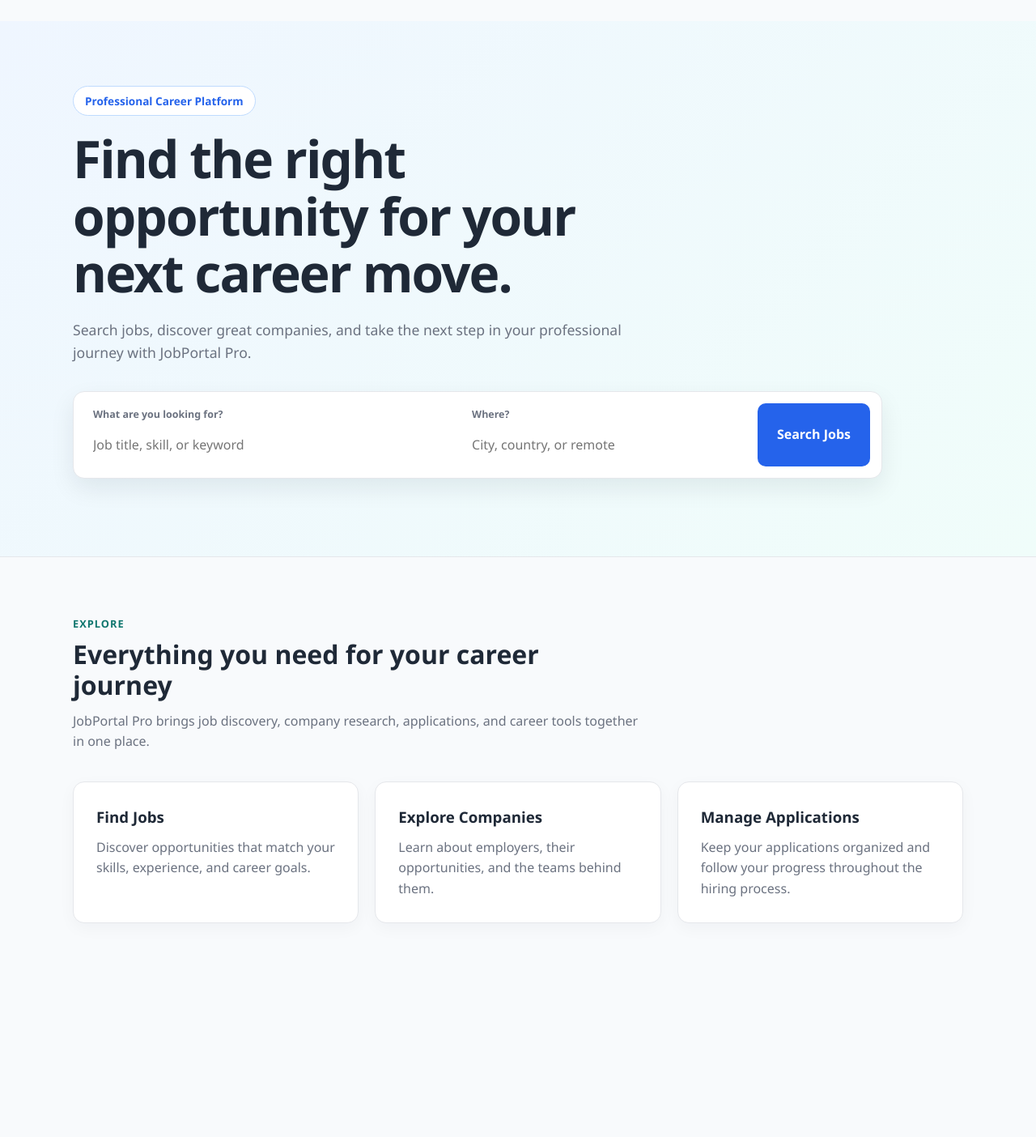
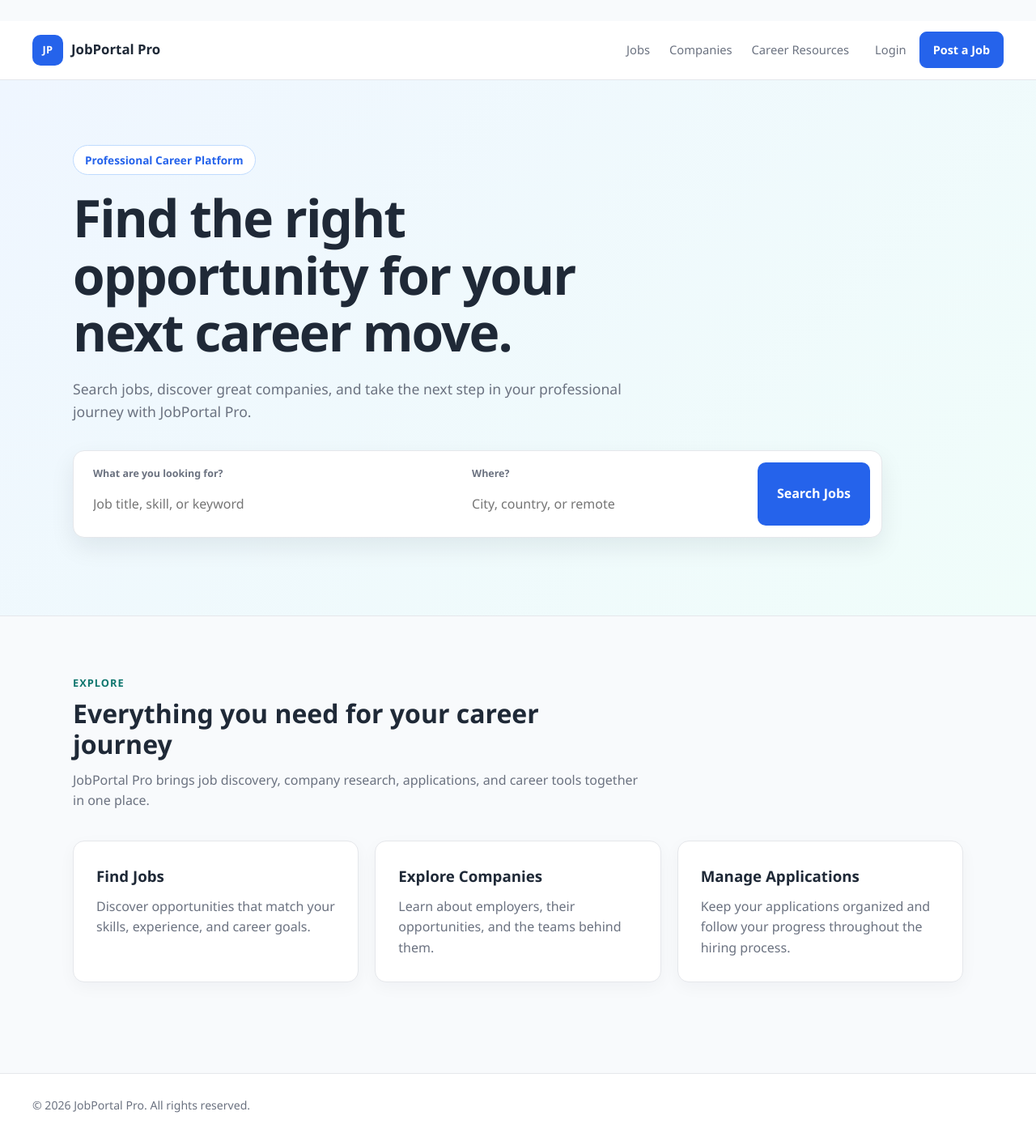
Before and after one commit to butthiabdulrehman36-a11y/JobPortalPro, a Django app: page / in a window 1280 px wide. Shown: the whole page at 81% size. Before the commit the page ends 1140 px from the top, so only its background shows below. Run offline with Django 5.2, Linux system fonts and the light colour scheme.

Commit message:
Add professional header and footer

```diff
--- a/static/css/style.css
+++ b/static/css/style.css
@@ -214,3 +214,159 @@ img {
         padding: 52px 0;
     }
 }
+
+/* Header */
+.site-header {
+    position: sticky;
+    top: 0;
+    z-index: 100;
+    border-bottom: 1px solid var(--color-border);
+    background: rgba(255, 255, 255, 0.96);
+    backdrop-filter: blur(10px);
+}
+
+.header-container {
+    width: min(1200px, calc(100% - 48px));
+    min-height: 72px;
+    margin: 0 auto;
+    display: flex;
+    align-items: center;
+    gap: 32px;
+}
+
+.brand {
+    display: inline-flex;
+    align-items: center;
+    gap: 10px;
+    color: var(--color-text);
+    font-weight: 700;
+    white-space: nowrap;
+}
+
+.brand:hover {
+    color: var(--color-text);
+}
+
+.brand-mark {
+    display: inline-grid;
+    width: 38px;
+    height: 38px;
+    place-items: center;
+    border-radius: 10px;
+    color: #ffffff;
+    background: var(--color-primary);
+    font-size: 0.8rem;
+    font-weight: 800;
+    letter-spacing: 0.03em;
+}
+
+.brand-name {
+    font-size: 1.05rem;
+}
+
+.main-nav {
+    display: flex;
+    align-items: center;
+    gap: 24px;
+    margin-left: auto;
+}
+
+.main-nav a,
+.login-link {
+    color: var(--color-muted);
+    font-size: 0.92rem;
+    font-weight: 500;
+}
+
+.main-nav a:hover,
+.login-link:hover {
+    color: var(--color-primary);
+}
+
+.header-actions {
+    display: flex;
+    align-items: center;
+    gap: 16px;
+}
+
+.post-job-button {
+    padding: 10px 16px;
+    border: 1px solid var(--color-primary);
+    border-radius: 9px;
+    color: #ffffff;
+    background: var(--color-primary);
+    font-size: 0.9rem;
+    font-weight: 600;
+}
+
+.post-job-button:hover {
+    color: #ffffff;
+    background: var(--color-primary-dark);
+}
+
+/* Footer */
+.site-footer {
+    margin-top: 40px;
+    border-top: 1px solid var(--color-border);
+    background: #ffffff;
+}
+
+.footer-container {
+    width: min(1200px, calc(100% - 48px));
+    margin: 0 auto;
+    padding: 28px 0;
+}
+
+.footer-container p {
+    margin: 0;
+    color: var(--color-muted);
+    font-size: 0.88rem;
+}
+
+/* Header responsive */
+@media (max-width: 900px) {
+    .header-container {
+        gap: 18px;
+    }
+
+    .main-nav {
+        gap: 14px;
+    }
+
+    .main-nav a:nth-child(3) {
+        display: none;
+    }
+}
+
+@media (max-width: 650px) {
+    .header-container {
+        width: min(100% - 32px, 1200px);
+        min-height: 64px;
+    }
+
+    .brand-name {
+        display: none;
+    }
+
+    .main-nav {
+        margin-left: auto;
+        gap: 12px;
+    }
+
+    .main-nav a {
+        font-size: 0.82rem;
+    }
+
+    .login-link {
+        display: none;
+    }
+
+    .post-job-button {
+        padding: 9px 12px;
+        font-size: 0.82rem;
+    }
+
+    .footer-container {
+        width: min(100% - 32px, 1200px);
+    }
+}
--- a/templates/base.html
+++ b/templates/base.html
@@ -12,9 +12,24 @@
 </head>
 <body>
 
-    <header>
-        {% block header %}
-        {% endblock %}
+    <header class="site-header">
+        <div class="header-container">
+            <a href="{% url 'core:home' %}" class="brand">
+                <span class="brand-mark">JP</span>
+                <span class="brand-name">JobPortal Pro</span>
+            </a>
+
+            <nav class="main-nav" aria-label="Main navigation">
+                <a href="{% url 'core:home' %}">Jobs</a>
+                <a href="#">Companies</a>
+                <a href="#">Career Resources</a>
+            </nav>
+
+            <div class="header-actions">
+                <a href="#" class="login-link">Login</a>
+                <a href="#" class="post-job-button">Post a Job</a>
+            </div>
+        </div>
     </header>
 
     <main>
@@ -22,8 +37,11 @@
         {% endblock %}
     </main>
 
-    <footer>
+    <footer class="site-footer">
         {% block footer %}
+        <div class="footer-container">
+            <p>&copy; {% now "Y" %} JobPortal Pro. All rights reserved.</p>
+        </div>
         {% endblock %}
     </footer>
 
```
